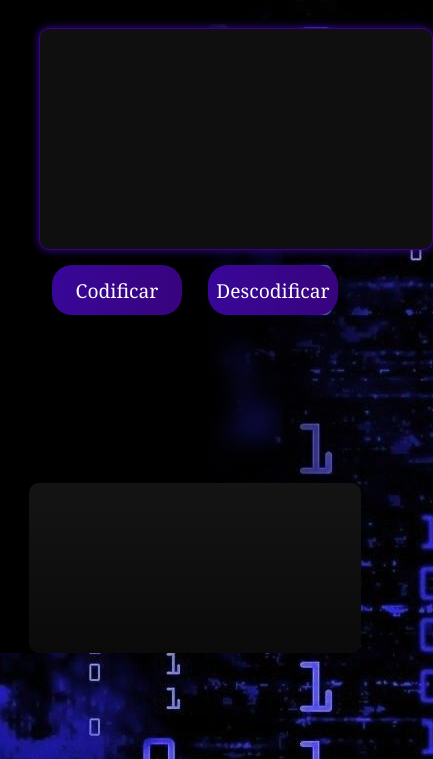
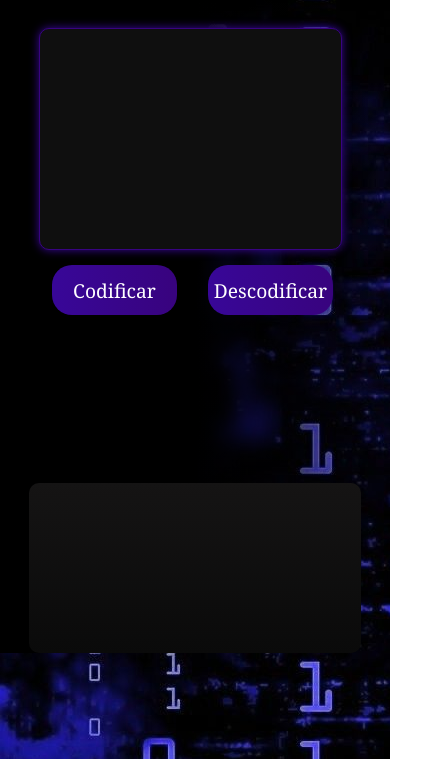
Before and after one commit to Carlos-Manoel-WorkTi/Decodificador, a plain HTML site: page index.html in a window 390 px wide. Shown: the part 85-844 px from the top of the page, 433 px wide, since content can reach past the window. Drawn offline with Linux system fonts and the light colour scheme.

Commit message:
update to bug

```diff
--- a/style/style.css
+++ b/style/style.css
@@ -177,7 +177,7 @@ main{
     /* Texto */
     #input_text {
         height: 200px;
-        width:auto;
+        width: 90%;
         border: 1px solid #380380;
         border-radius: 10px;
         background-color: rgb(15, 15, 15);
@@ -201,7 +201,7 @@ main{
     }
     #Codificar,#Descodificar{
         height: 50px;
-        width: 130px;
+        width: 125px;
         font-size: 1.2em;
         padding: 5px;
         border: none;
@@ -209,6 +209,7 @@ main{
         outline: none;
         background: linear-gradient(to right,rgb(56, 7, 152),rgb(56, 3, 126));
         color: white;
+        margin-right: 5px;
 
     }
 
```
